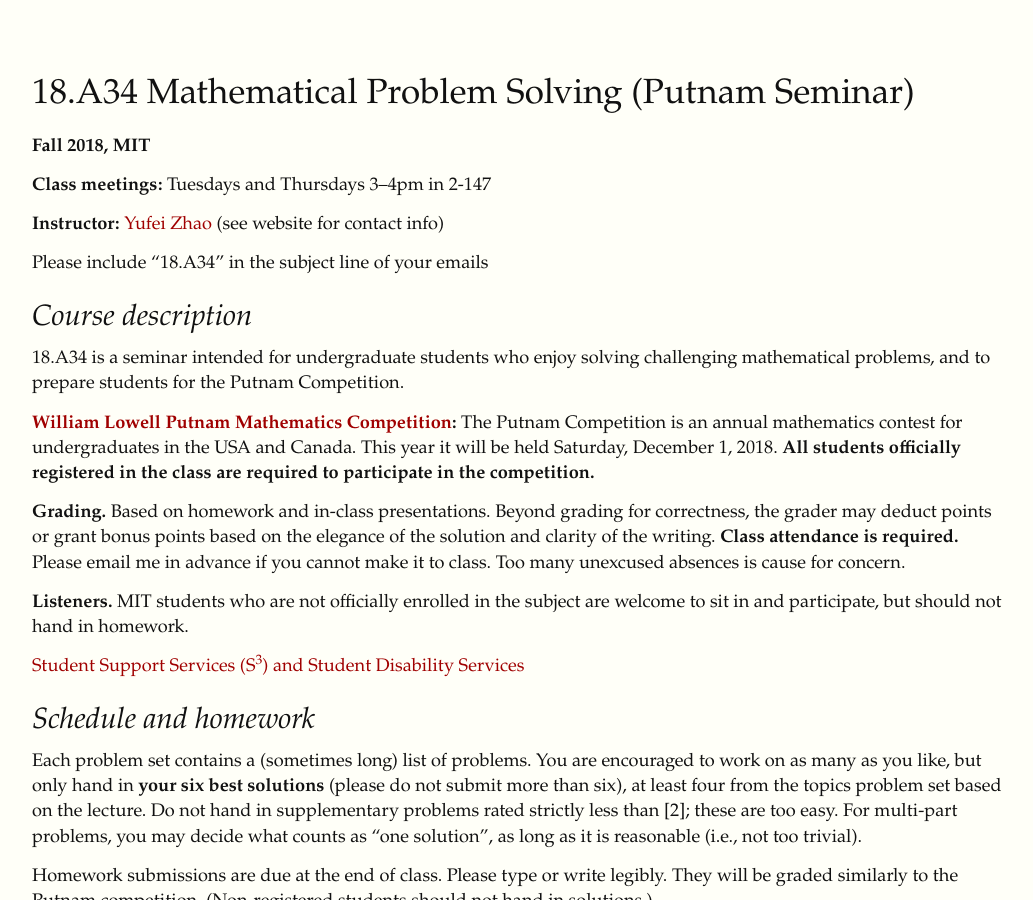
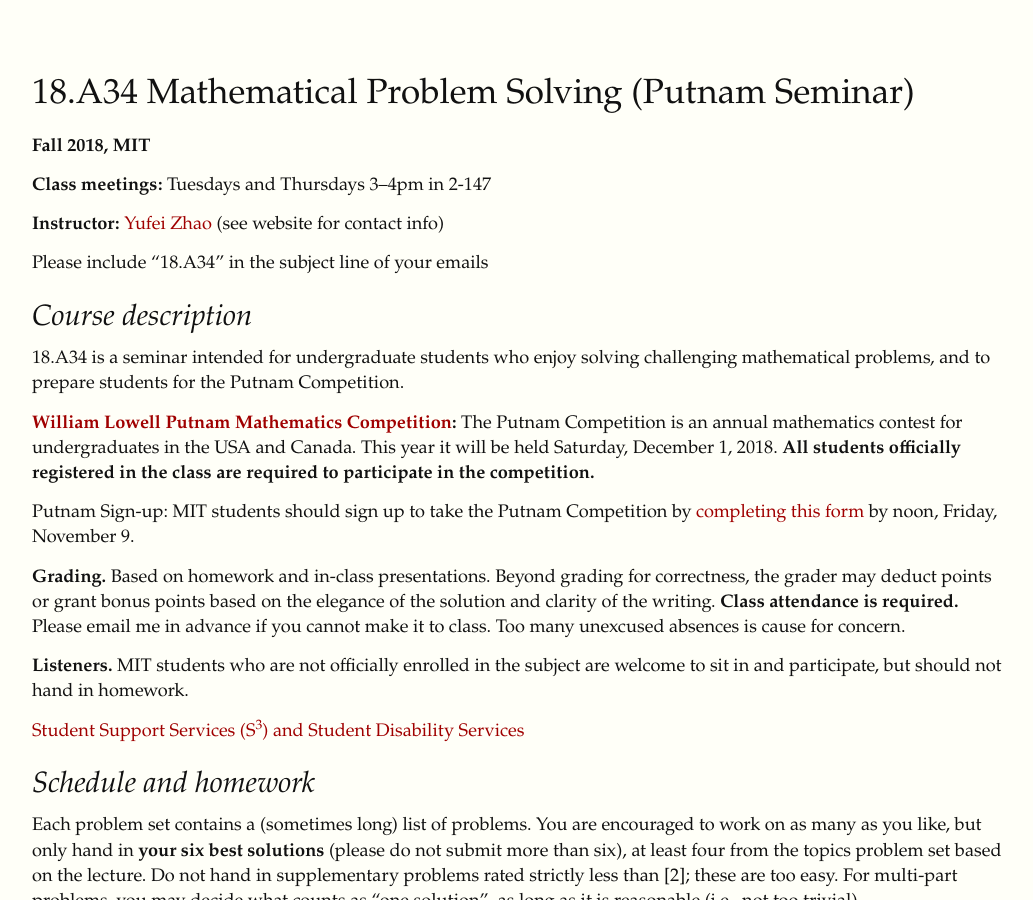
Before and after one commit to yufeizhao/yufeizhao.github.io, a Jekyll site: the page built from a34/index.md, in a window 1280 px wide and 900 px high. Shown: the whole window, without its empty margins (123-1156 px from the left). Built offline with Jekyll 4.4.1, drawn with Linux system fonts in a browser that asks for light colours; nearby versions of some CDN libraries.

Commit message:
Putnam sign up

```diff
--- a/a34/index.md
+++ b/a34/index.md
@@ -22,6 +22,8 @@
 **[William Lowell Putnam Mathematics Competition](http://math.scu.edu/putnam/):** The Putnam Competition is an annual mathematics
 contest for undergraduates in the USA and Canada.  This year it will be held Saturday, December 1, 2018.
 **All students officially registered in the class are required to participate in the competition.**
+
+Putnam Sign-up: MIT students should sign up to take the Putnam Competition by [completing this form](https://goo.gl/forms/4u7fE0aUwD51NxQ33) by noon, Friday, November 9.
 
 **Grading.** Based on homework and in-class presentations. Beyond grading for correctness, the grader may deduct points or grant bonus points based on the elegance of the solution and clarity of the writing. **Class attendance is required.** Please email me in advance if you cannot make it to class. Too many unexcused absences is cause for concern.
 
```
